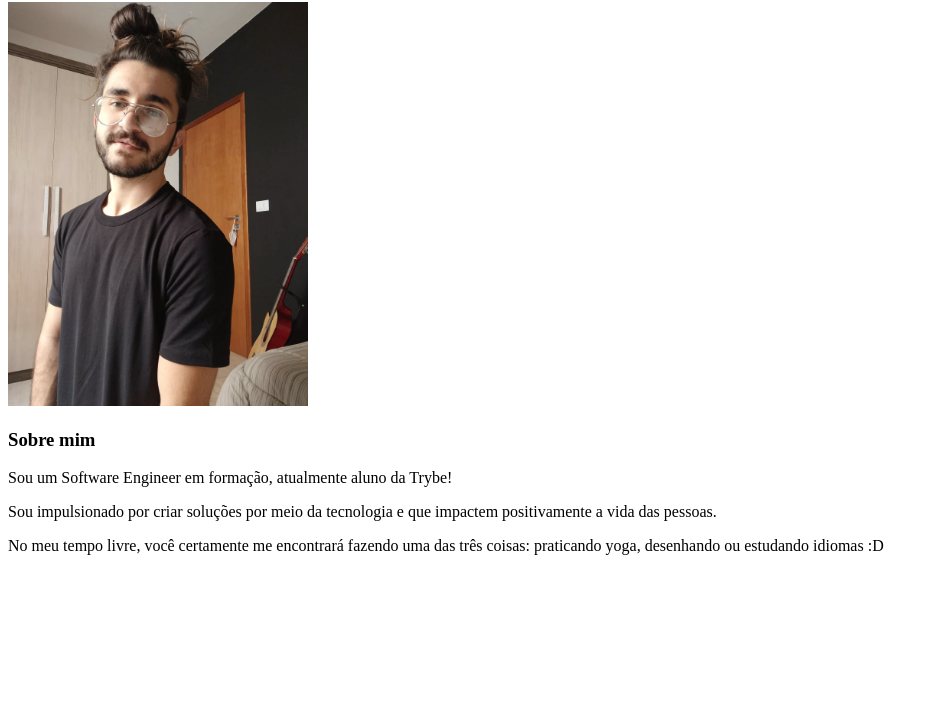
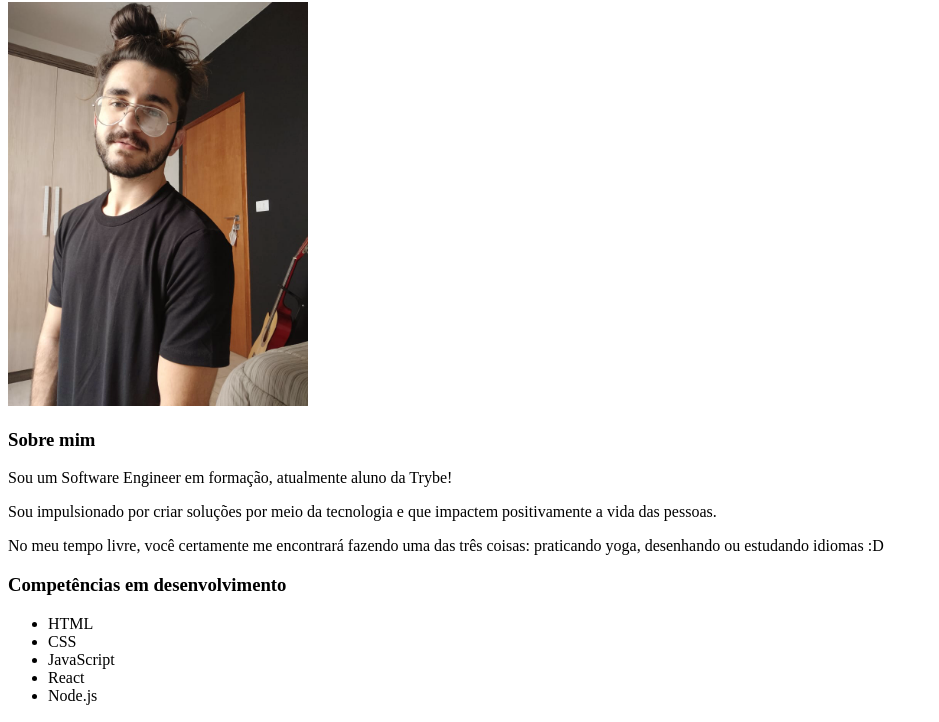
Before and after one commit to lzaghi/lzaghi.github.io, a plain HTML site: page index.html in a window 1280 px wide. Shown: the part 78-800 px from the top of the page, without its empty margins (0-939 px from the left). Drawn offline with Linux system fonts and the light colour scheme.

Commit message:
lista de habilidades

```diff
--- a/index.html
+++ b/index.html
@@ -15,5 +15,14 @@
     <p>Sou um Software Engineer em formação, atualmente aluno da Trybe!</p>
     <p>Sou impulsionado por criar soluções por meio da tecnologia e que impactem positivamente a vida das pessoas.</p>
     <p>No meu tempo livre, você certamente me encontrará fazendo uma das três coisas: praticando yoga, desenhando ou estudando idiomas :D</p>
+
+    <h3>Competências em desenvolvimento</h3>
+    <ul>
+        <li>HTML</li>
+        <li>CSS</li>
+        <li>JavaScript</li>
+        <li>React</li>
+        <li>Node.js</li>
+    </ul>
 </body>
 </html>
```
